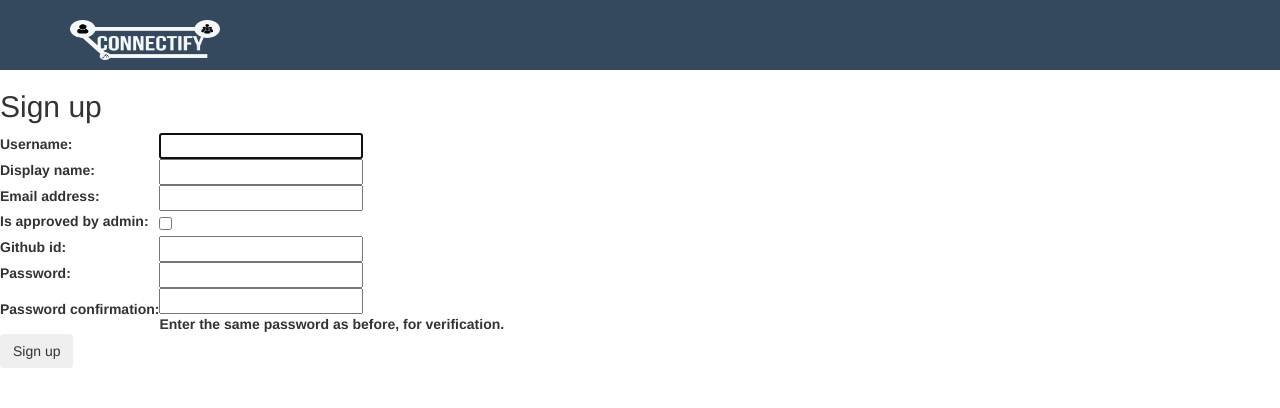
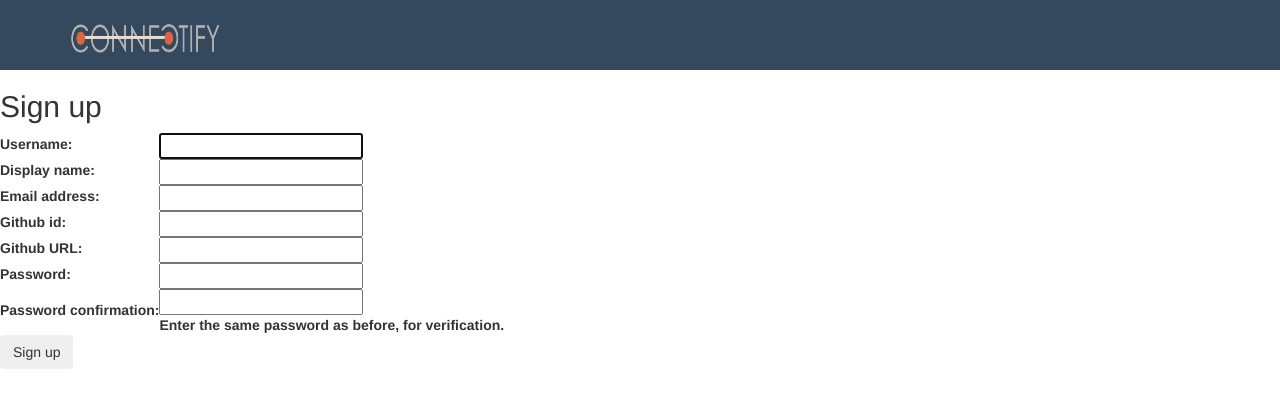
Before and after one commit to peterweckend/group-project-cmput404, a Django app: page /signup/ in a window 1280 px wide. Shown: the top 408 px of the page. Run offline with Django 3.2, Linux system fonts and the light colour scheme; parts of the project's set-up code (start-up, migrations or seed data) failed here and were passed over; some libraries are stand-ins or nearby versions.

Commit message:
Some cleanup

```diff
--- a/backend/project404_t8/templates/base_signup.html
+++ b/backend/project404_t8/templates/base_signup.html
@@ -14,7 +14,7 @@
         <a href="/">
             <h1 class="logo">
           <!-- <img src="" alt="logo" > -->
-                <img src="{% static 'img/logo_light.png' %}" alt="logo" width=150px height=40px>
+                <img src="{% static 'img/connectifylogo.png' %}" alt="logo" width=150px height=40px>
             </h1>
         </a>
 
--- a/backend/project404_t8/templates/registration/signup.html
+++ b/backend/project404_t8/templates/registration/signup.html
@@ -7,11 +7,6 @@
 
 {% block content %}
 <h2>Sign up</h2>
-<!-- <form method="post">
-  {% csrf_token %}
-  {{ form.as_table }}
-  <button class="button1" type="submit">Sign up</button>
-</form> -->
 
 <form method="post">
   {% csrf_token %}
--- a/backend/project404_t8/users/forms.py
+++ b/backend/project404_t8/users/forms.py
@@ -9,17 +9,17 @@ class CustomUserCreationForm(UserCreationForm):
 
     class Meta(UserCreationForm):
         model = CustomUser
-        fields = ('username', 'displayname', 'email', 'is_approved_by_admin', 'github_id')
+        fields = ('username', 'displayname', 'email', 'github_id', 'github_url')
         labels = {
             'displayname': 'Display name',
-            'github_id': 'Github Username'
+            'github_id': 'Github Username',
+            'github_url': 'Github URL'
         }
         widgets = {
             'password': forms.PasswordInput(),
         }
 
 class CustomUserChangeForm(UserChangeForm):
-
     class Meta:
         model = CustomUser
         fields = UserChangeForm.Meta.fields
```
